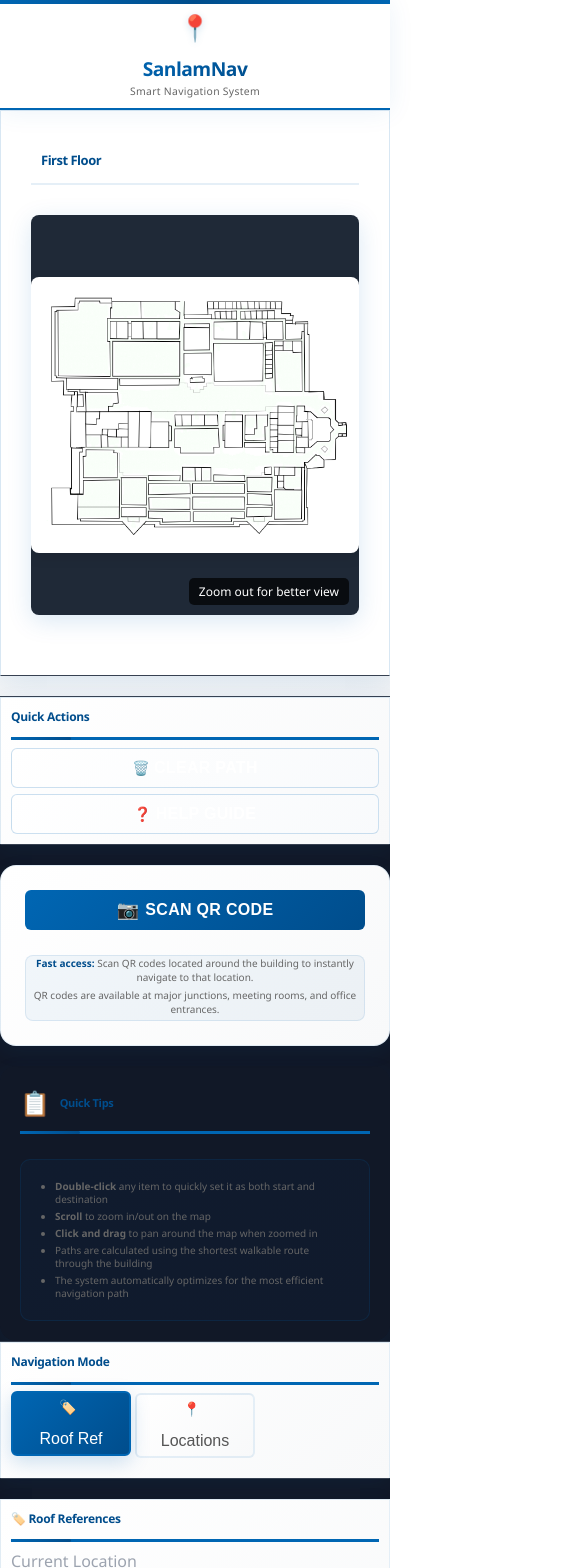
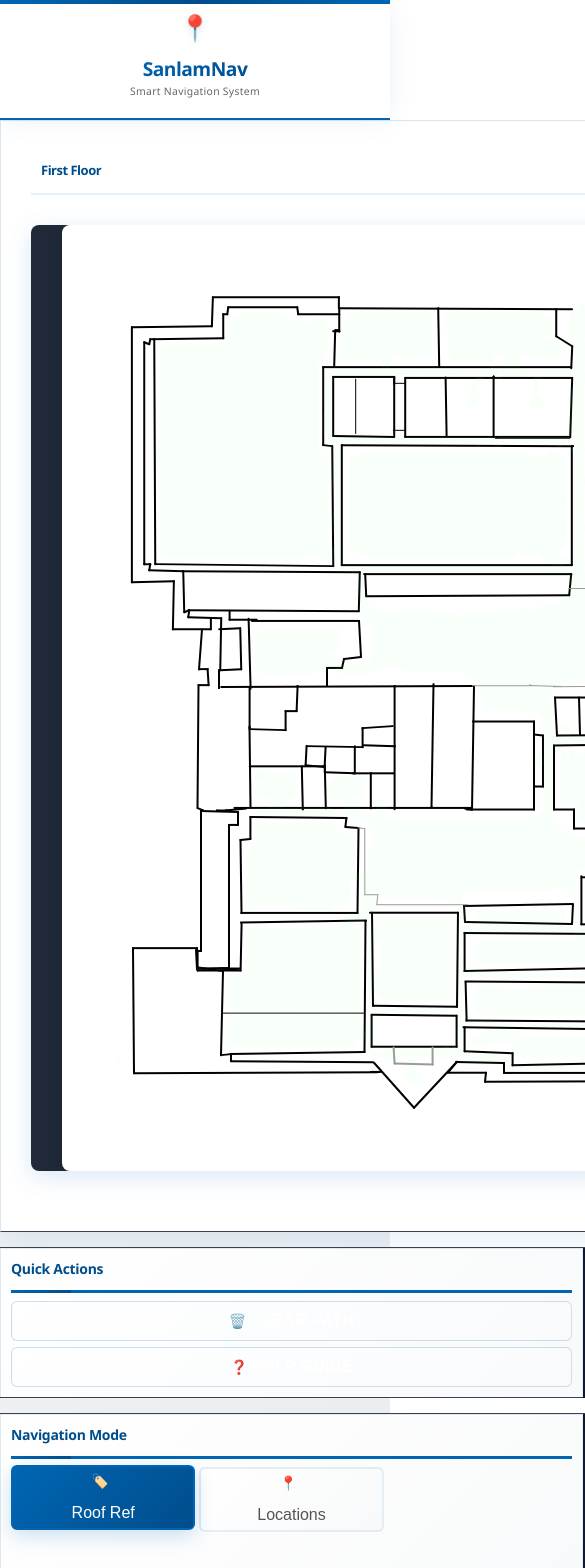
Before and after one commit to Vuyo17Sanlam/indoor-nav, a React (Create React App) app: page / in a window 390 px wide. Shown: the top 1568 px of the page, 585 px wide, since content can reach past the window. Built offline with nearby package versions, Linux system fonts and the light colour scheme.

Commit message:
Error Fix

```diff
--- a/src/App.css
+++ b/src/App.css
@@ -957,3 +957,83 @@
     user-select: text;
   }
 }
+
+/* Mobile-first responsive styles */
+@media (max-width: 768px) {
+  .main-container {
+    flex-direction: column !important;
+    height: auto !important;
+    min-height: 100vh;
+  }
+
+  .left-sidebar,
+  .right-navbar {
+    width: 100% !important;
+    max-width: 100% !important;
+    height: auto !important;
+    min-height: auto !important;
+    max-height: 40vh; /* Limit sidebar height */
+    overflow-y: auto;
+  }
+
+  .map-area {
+    order: -1; /* Put map FIRST */
+    width: 100% !important;
+    height: 50vh !important; /* Give map fixed height */
+    min-height: 400px;
+    margin-bottom: 20px;
+  }
+
+  .map-container-wrapper {
+    height: 100% !important;
+    width: 100% !important;
+  }
+
+  /* Stack layout vertically */
+  .main-container > * {
+    width: 100% !important;
+    margin-bottom: 15px;
+  }
+
+  /* Hide or minimize less important elements */
+  .quick-guide,
+  .qr-code-info,
+  .nav-stats {
+    display: none;
+  }
+
+  .top-nav {
+    padding: 10px;
+    flex-wrap: wrap;
+  }
+
+  .nav-brand {
+    width: 100%;
+    margin-bottom: 10px;
+  }
+}
+
+/* For very small phones */
+@media (max-width: 480px) {
+  .map-area {
+    height: 45vh !important;
+    min-height: 350px;
+  }
+
+  .left-sidebar,
+  .right-navbar {
+    max-height: 35vh;
+  }
+
+  .sidebar-section h3 {
+    font-size: 14px;
+  }
+
+  .selected-item {
+    padding: 8px;
+  }
+
+  .selected-item-name {
+    font-size: 14px;
+  }
+}
--- a/src/App.js
+++ b/src/App.js
@@ -227,6 +227,35 @@
   return (
     <div className="app-wrapper">
       <style>{`
+
+      @media (max-width: 768px) {
+  .main-container {
+    display: flex !important;
+    flex-direction: column !important;
+    height: auto !important;
+  }
+
+  .map-area {
+    order: 1 !important;
+    height: 60vh !important;
+    min-height: 400px !important;
+    width: 100% !important;
+  }
+
+  .left-sidebar {
+    order: 2 !important;
+    width: 100% !important;
+    max-height: 30vh !important;
+    overflow-y: auto !important;
+  }
+
+  .right-navbar {
+    order: 3 !important;
+    width: 100% !important;
+    max-height: 30vh !important;
+    overflow-y: auto !important;
+  }
+}
         .input-section {
           margin-bottom: 16px;
         }
--- a/src/index.css
+++ b/src/index.css
@@ -2969,3 +2969,83 @@
     font-size: 1.2rem;
   }
 }
+
+/* Mobile-first responsive styles */
+@media (max-width: 768px) {
+  .main-container {
+    flex-direction: column !important;
+    height: auto !important;
+    min-height: 100vh;
+  }
+
+  .left-sidebar,
+  .right-navbar {
+    width: 100% !important;
+    max-width: 100% !important;
+    height: auto !important;
+    min-height: auto !important;
+    max-height: 40vh; /* Limit sidebar height */
+    overflow-y: auto;
+  }
+
+  .map-area {
+    order: -1; /* Put map FIRST */
+    width: 100% !important;
+    height: 50vh !important; /* Give map fixed height */
+    min-height: 400px;
+    margin-bottom: 20px;
+  }
+
+  .map-container-wrapper {
+    height: 100% !important;
+    width: 100% !important;
+  }
+
+  /* Stack layout vertically */
+  .main-container > * {
+    width: 100% !important;
+    margin-bottom: 15px;
+  }
+
+  /* Hide or minimize less important elements */
+  .quick-guide,
+  .qr-code-info,
+  .nav-stats {
+    display: none;
+  }
+
+  .top-nav {
+    padding: 10px;
+    flex-wrap: wrap;
+  }
+
+  .nav-brand {
+    width: 100%;
+    margin-bottom: 10px;
+  }
+}
+
+/* For very small phones */
+@media (max-width: 480px) {
+  .map-area {
+    height: 45vh !important;
+    min-height: 350px;
+  }
+
+  .left-sidebar,
+  .right-navbar {
+    max-height: 35vh;
+  }
+
+  .sidebar-section h3 {
+    font-size: 14px;
+  }
+
+  .selected-item {
+    padding: 8px;
+  }
+
+  .selected-item-name {
+    font-size: 14px;
+  }
+}
```
